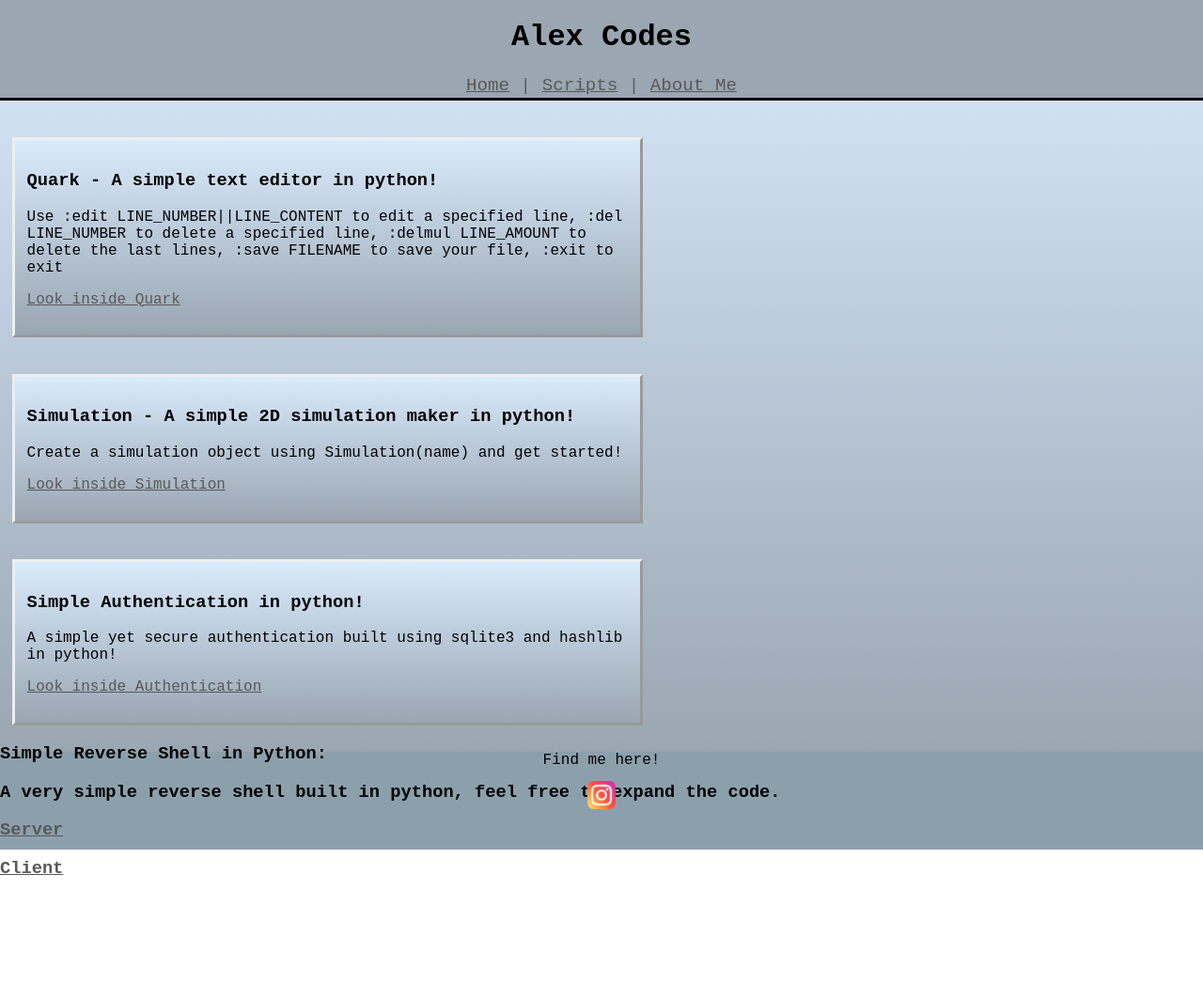
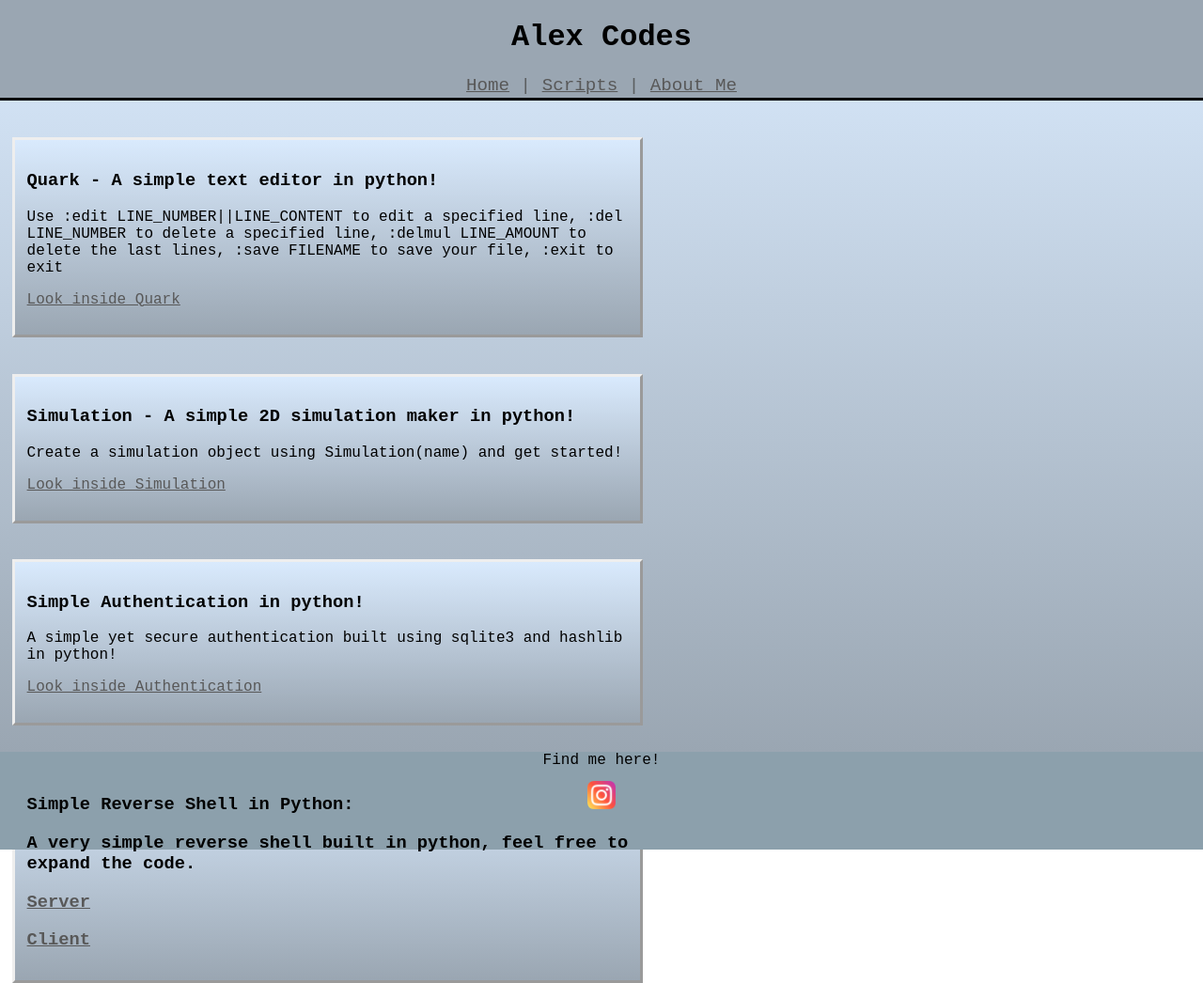
Before and after one commit to Doges88/Doges88.github.io, a plain HTML site: page scripts.html in a window 1280 px wide. Shown: the whole page at 94% size. Before the commit the page ends 935 px from the top, so only its background shows below. Drawn offline with Linux system fonts and the light colour scheme.

Commit message:
Update style.css

```diff
--- a/style.css
+++ b/style.css
@@ -120,3 +120,13 @@ article {
     border-style: outset;
     background: linear-gradient(#D9EAFD, #9AA6B2)
 }
+
+.script4 {
+    margin-top: 3%;
+    margin-left: 1%;
+    padding: 1%;
+    width: 50%;
+    border: solid;
+    border-style: outset;
+    background: linear-gradient(#D9EAFD, #9AA6B2)
+}
```
